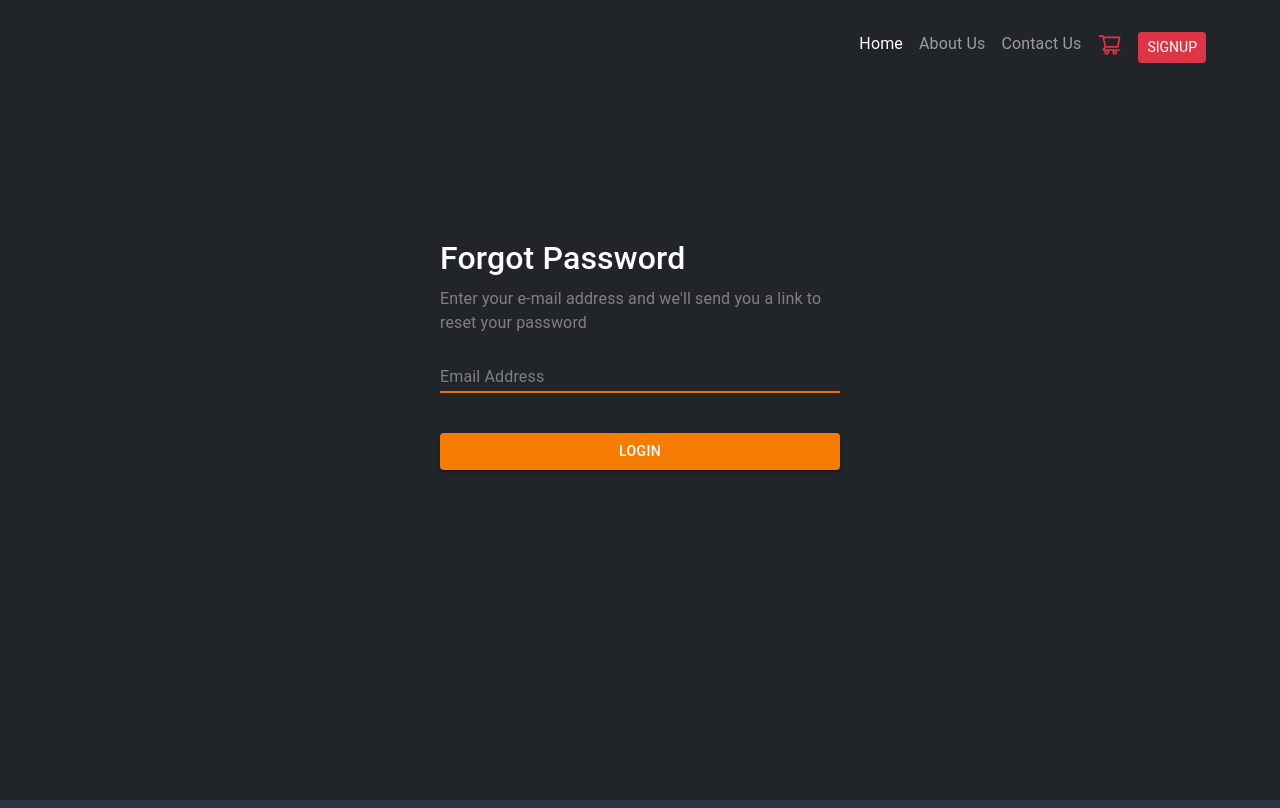
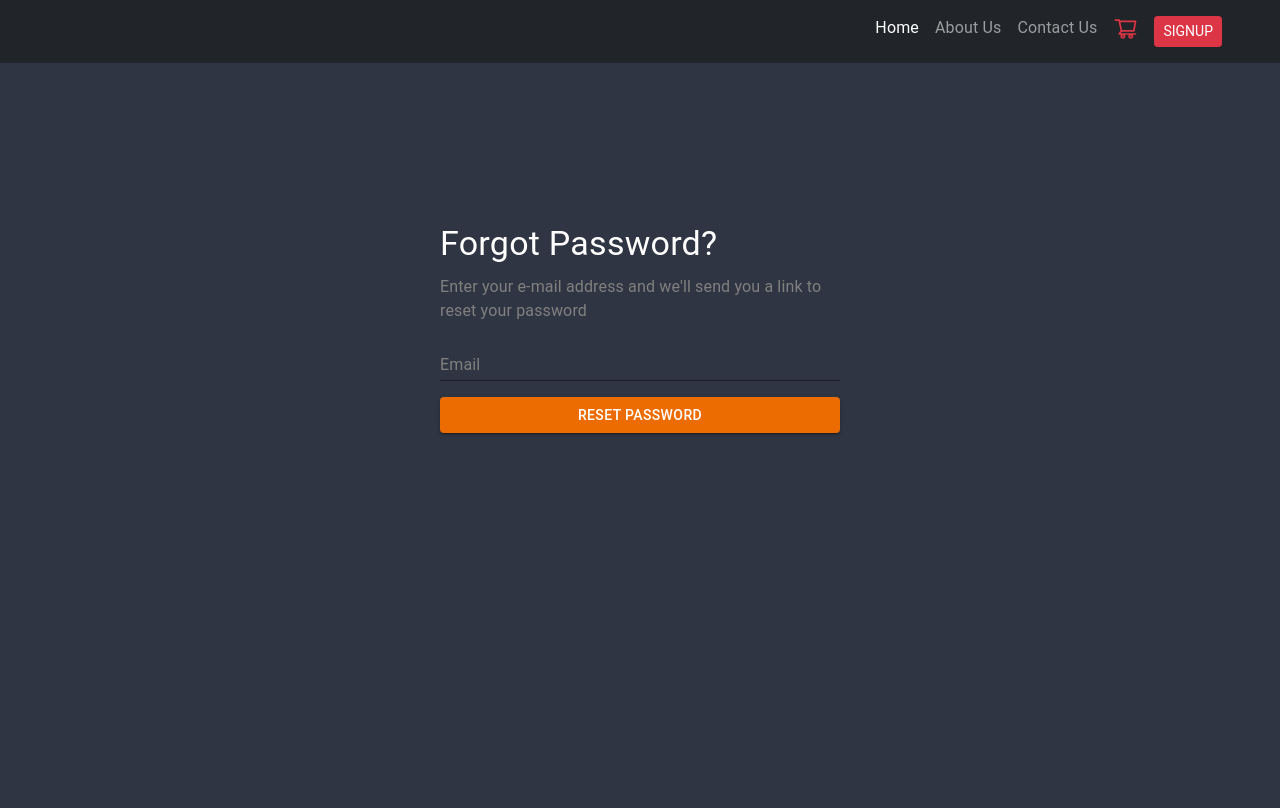
Before and after one commit to Emart-Ecommerce-Sem4/E-Mart-Frontend, a React (Create React App) app: page /forgot-password in a window 1280 px wide. Built offline with nearby package versions, Linux system fonts and the light colour scheme.

Commit message:
Forgot password configured and few fixes done

```diff
--- a/src/api/modules/user.js
+++ b/src/api/modules/user.js
@@ -8,4 +8,7 @@ export default {
   signUpUser(data) {
     return resolver(axiosClient.post('/user/signup', data));
   },
+  resetPassword(email) {
+    return resolver(axiosClient.get(`/user/reset-password/${email}`));
+  },
 };
--- a/src/components/SignNavBar/index.jsx
+++ b/src/components/SignNavBar/index.jsx
@@ -4,27 +4,36 @@ import { AiOutlineShoppingCart } from 'react-icons/ai';
 export default function SignNavBar() {
   return (
     <nav class="navbar navbar-expand-lg navbar-dark bg-dark">
-        <div class="container-fluid" style={{paddingRight: 50}}>
+      <div class="container-fluid" style={{ paddingRight: 50 }}>
         <div class="collapse navbar-collapse" id="navbarSupportedContent">
           <ul class="navbar-nav ms-auto mb-2 mb-lg-0">
             <li class="nav-item">
-                    <a class="nav-link active" aria-current="page" href="./signin">Home</a>
+              <a class="nav-link active" aria-current="page" href="/">
+                Home
+              </a>
             </li>
             <li class="nav-item">
-                    <a class="nav-link" href="#">About Us</a>
+              <a class="nav-link" href="/aboutus">
+                About Us
+              </a>
             </li>
             <li class="nav-item">
-                    <a class="nav-link" href="#">Contact Us</a>
+              <a class="nav-link" href="/contactus">
+                Contact Us
+              </a>
             </li>
             <li class="nav-item">
-                    <a class="nav-link" href="#"><AiOutlineShoppingCart color="#dc3545" size={25} /></a>
+              <a class="nav-link" href="/cart">
+                <AiOutlineShoppingCart color="#dc3545" size={25} />
+              </a>
             </li>
             <li class="nav-item">
-                    <a class="nav-link" href="#">
-                    <button type="button" class="btn btn-danger btn-sm">SIGNUP</button>
+              <a class="nav-link" href="/signup">
+                <button type="button" class="btn btn-danger btn-sm">
+                  SIGNUP
+                </button>
               </a>
             </li>
-
           </ul>
         </div>
       </div>
--- a/src/pages/forgot-password/index.jsx
+++ b/src/pages/forgot-password/index.jsx
@@ -1,13 +1,24 @@
-import React from 'react';
+import React, { useState } from 'react';
 import SignNavBar from '../../components/SignNavBar';
 import Button from '@mui/material/Button';
 import CssBaseline from '@mui/material/CssBaseline';
+import CircularProgress from '@mui/material/CircularProgress';
 import Box from '@mui/material/Box';
 import Container from '@mui/material/Container';
-import Input from '@mui/material/Input';
+import TextField from '@mui/material/TextField';
 import { Formik } from 'formik';
+import { Typography } from '@mui/material';
+import api from '../../api';
+import SnackBarComponent from '../../components/SnackBarComponent';
 
 export default function ForgotPassword() {
+  const [openSnackBar, setOpenSnackBar] = useState(false);
+  const [isLoading, setIsLoading] = useState(false);
+  const [snackBarMessage, setSnackBarMessage] = useState({
+    type: '',
+    messsage: '',
+  });
+
   const initialValues = {
     email: '',
   };
@@ -22,8 +33,27 @@ export default function ForgotPassword() {
 
     return errors;
   };
+
+  async function resetUserPassword(email) {
+    setIsLoading(true);
+    try {
+      const [code, res] = await api.user.resetPassword(email);
+      if (res?.statusCode === 200) {
+        setSnackBarMessage({ type: 'success', messsage: res?.message });
+        setOpenSnackBar(true);
+      } else {
+        setSnackBarMessage({ type: 'error', messsage: res?.message });
+        setOpenSnackBar(true);
+      }
+      setIsLoading(false);
+    } catch (error) {
+      setSnackBarMessage({ type: 'error', messsage: error?.message });
+      setIsLoading(false);
+    }
+  }
+
   const submitForm = (values) => {
-    console.log(values);
+    resetUserPassword(values.email);
   };
 
   return (
@@ -33,29 +63,19 @@ export default function ForgotPassword() {
       onSubmit={submitForm}
     >
       {(formik) => {
-        const {
-          values,
-          handleChange,
-          handleSubmit,
-          errors,
-          touched,
-          handleBlur,
-          isValid,
-          dirty,
-          isSubmitting,
-        } = formik;
+        const { values, handleChange, handleSubmit, errors, touched } = formik;
 
         return (
-          <div
-            class="p-3 mb-2 bg-dark text-white"
-            style={{ height: '100vH', overflowY: 'hidden' }}
-          >
           <div>
             <SignNavBar />
-            </div>
+            <SnackBarComponent
+              open={openSnackBar}
+              setOpen={setOpenSnackBar}
+              type={snackBarMessage.type}
+              message={snackBarMessage.messsage}
+            />
             <div>
               <Container
-                color="white"
                 component="main"
                 maxWidth="xs"
                 sx={{
@@ -72,30 +92,18 @@ export default function ForgotPassword() {
                     mt: 10,
                   }}
                 >
-                  <h2>Forgot Password</h2>
+                  <Typography variant="h4">Forgot Password?</Typography>
                   <div
                     style={{
                       marginTop: '10px',
                       marginBottom: '10px',
-                      color: 'gray',
                     }}
                   >
-                    <h7>
+                    <Typography variant="p" color="text.secondary">
                       Enter your e-mail address and we'll send you a link to
                       reset your password
-                    </h7>
+                    </Typography>
                   </div>
-                  {Object.keys(errors).length === 0 && isSubmitting && (
-                    <span className="success-msg">
-                      <div
-                        class="alert alert-success"
-                        role="alert"
-                        style={{ marginTop: '20px' }}
-                      >
-                        Verification email sent!
-                      </div>
-                    </span>
-                  )}
 
                   <Box
                     component="form"
@@ -103,44 +111,29 @@ export default function ForgotPassword() {
                     noValidate
                     style={{ width: '400px' }}
                   >
-                    <div class="form-row" maxWidth="xs">
-                      <Input
-                        sx={{ mt: 2, color: '#fff', mb: 3 }}
+                    <TextField
                       type="email"
                       name="email"
                       id="email"
+                      fullWidth
                       value={values.email}
                       onChange={handleChange}
-                        onBlur={handleBlur}
-                        className={
-                          errors.email && touched.email ? 'input-error' : null
-                        }
+                      error={Boolean(touched.email && errors.email)}
+                      helperText={touched.email ? errors.email : ''}
                       variant="standard"
-                        required
-                        fullWidth
-                        label="Email Address"
-                        placeholder="Email Address"
-                        autoComplete="email"
-                        autoFocus
+                      label="Email"
+                      placeholder="Email"
                     />
-                      {errors.email && touched.email && (
-                        <span className="error" style={{ color: '#ff0000' }}>
-                          {errors.email}
-                        </span>
-                      )}
-                    </div>
 
                     <Button
-                      style={{
-                        backgroundColor: '#f57c00',
-                      }}
+                      color="primary"
                       type="submit"
-                      className={dirty && isValid ? '' : 'disabled-btn'}
+                      disabled={isLoading}
                       fullWidth
                       variant="contained"
                       sx={{ mt: 2, mb: 2 }}
                     >
-                      LOGIN
+                      {isLoading ? <CircularProgress /> : 'Reset Password'}
                     </Button>
                   </Box>
                 </Box>
--- a/src/pages/signIn/index.jsx
+++ b/src/pages/signIn/index.jsx
@@ -2,7 +2,6 @@ import React, { useState } from 'react';
 import { useNavigate } from 'react-router-dom';
 import { useDispatch } from 'react-redux';
 import SIGNIN_IMAGE from '../../assets/signin.png';
-
 import CircularProgress from '@mui/material/CircularProgress';
 import * as Yup from 'yup';
 import Typography from '@mui/material/Typography';
@@ -175,7 +174,7 @@ export default function SignIn() {
                                 variant="body2"
                                 style={{ marginLeft: '10' }}
                               >
-                                {"Don't have an account? Register"}
+                                Don't have an account? Sign up
                               </Link>
                             </Grid>
                           </Grid>
--- a/src/pages/signup/index.jsx
+++ b/src/pages/signup/index.jsx
@@ -260,11 +260,11 @@ export default function SignUp() {
                   >
                     Next
                   </Button>
-                  <Grid container justifyContent="flex-end">
+                  <Grid container justifyContent="center">
                     <Grid item>
                       Already have an account? &nbsp;
                       <Link href="/signin" variant="body2">
-                        LOGIN
+                        Sign in
                       </Link>
                     </Grid>
                   </Grid>
@@ -373,7 +373,7 @@ export default function SignUp() {
     );
   });
   return (
-    <Box sx={{ paddingBottom: 25 }} ref={containerRef}>
+    <Box ref={containerRef}>
       <CssBaseline />
       <SnackBarComponent
         open={errorOccured}
--- a/src/utils/theme.js
+++ b/src/utils/theme.js
@@ -15,6 +15,7 @@ const theme = createTheme({
     },
     text: {
       primary: '#ffffff',
+      secondary: 'gray',
     },
   },
 });
```
Lines whose indentation alone changed are shown as unchanged.
